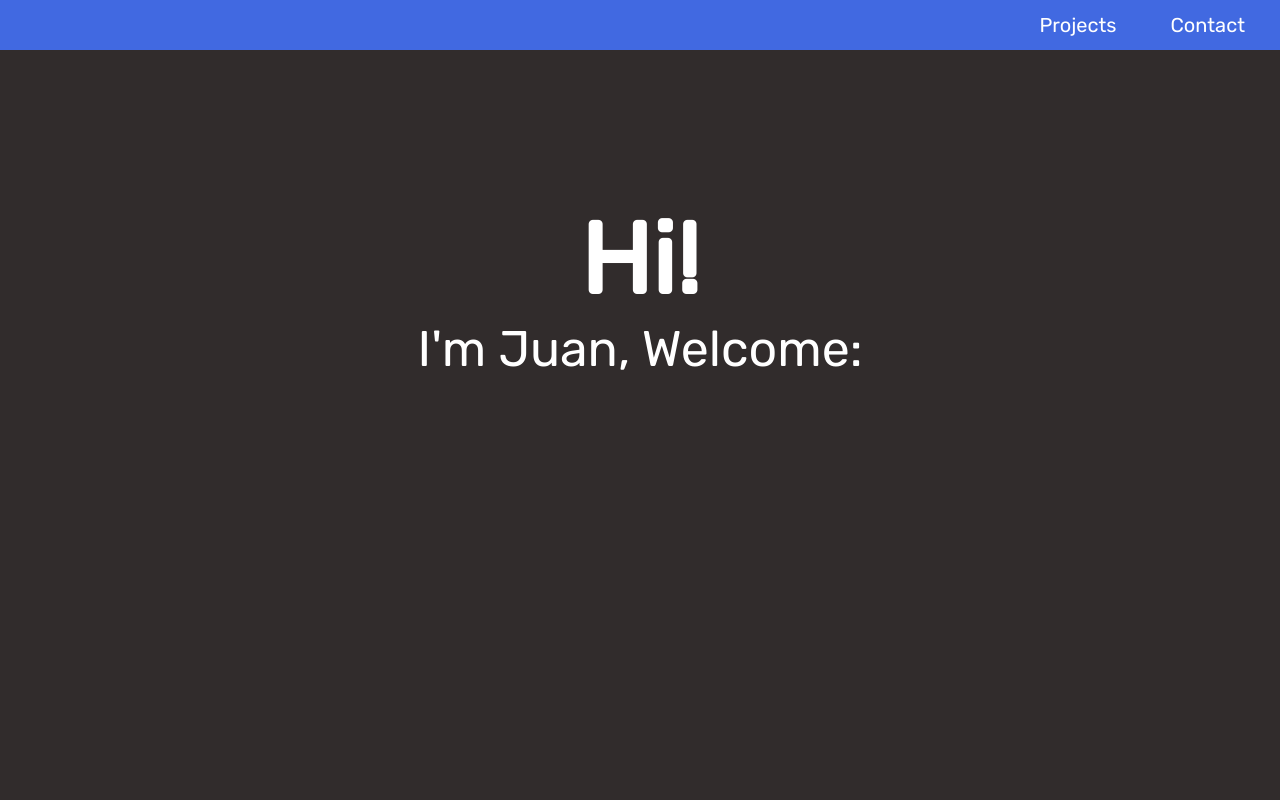
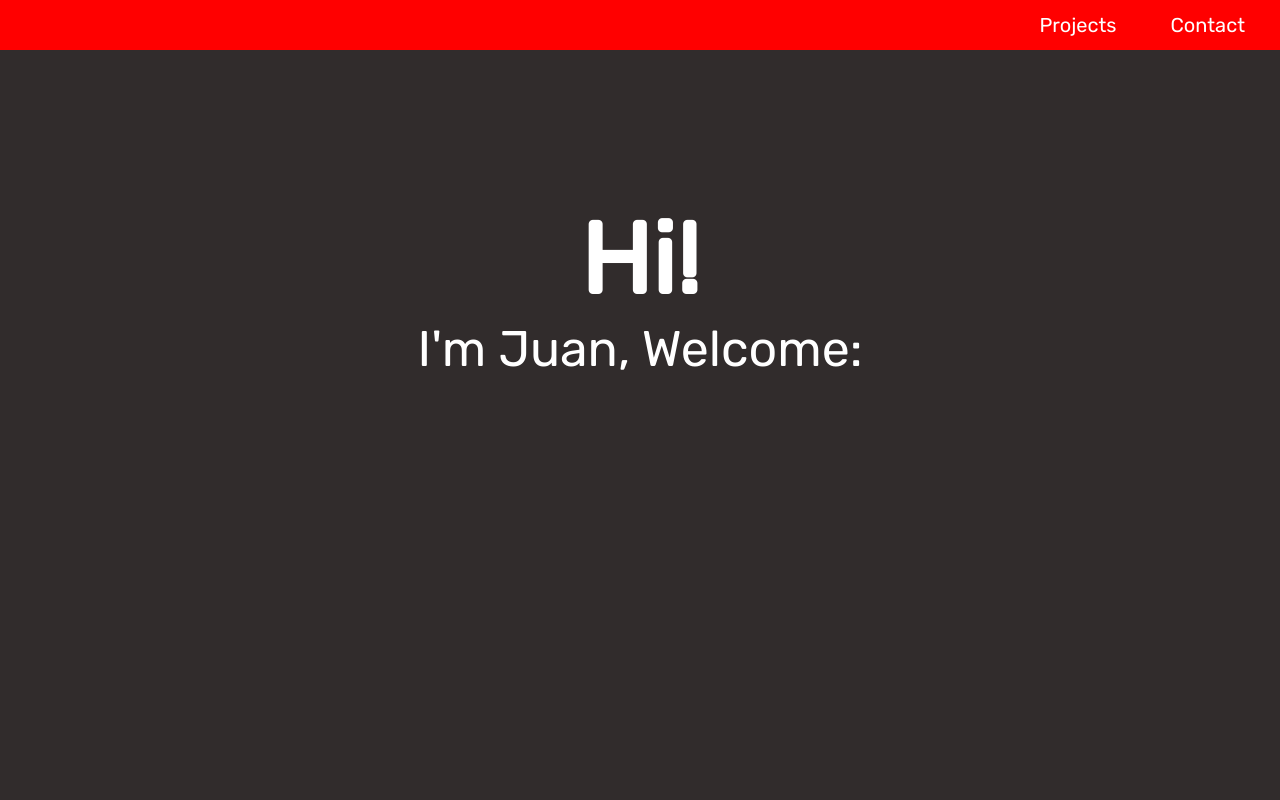
Before and after one commit to Jc-lz/Portfolio, a plain HTML site: page index.html in a window 1280 px wide. Shown: the top 800 px of the page. Drawn offline with nearby package versions, Linux system fonts and the light colour scheme; files that its build step writes are made by us from their sources.

Commit message:
cambio a rojo

```diff
--- a/styles.scss
+++ b/styles.scss
@@ -11,7 +11,7 @@ body{
 
 header{
         .navbar{
-            background: royalblue;
+            background: red;
             width: 100%;
             height: 50px;
             position: fixed;
```
